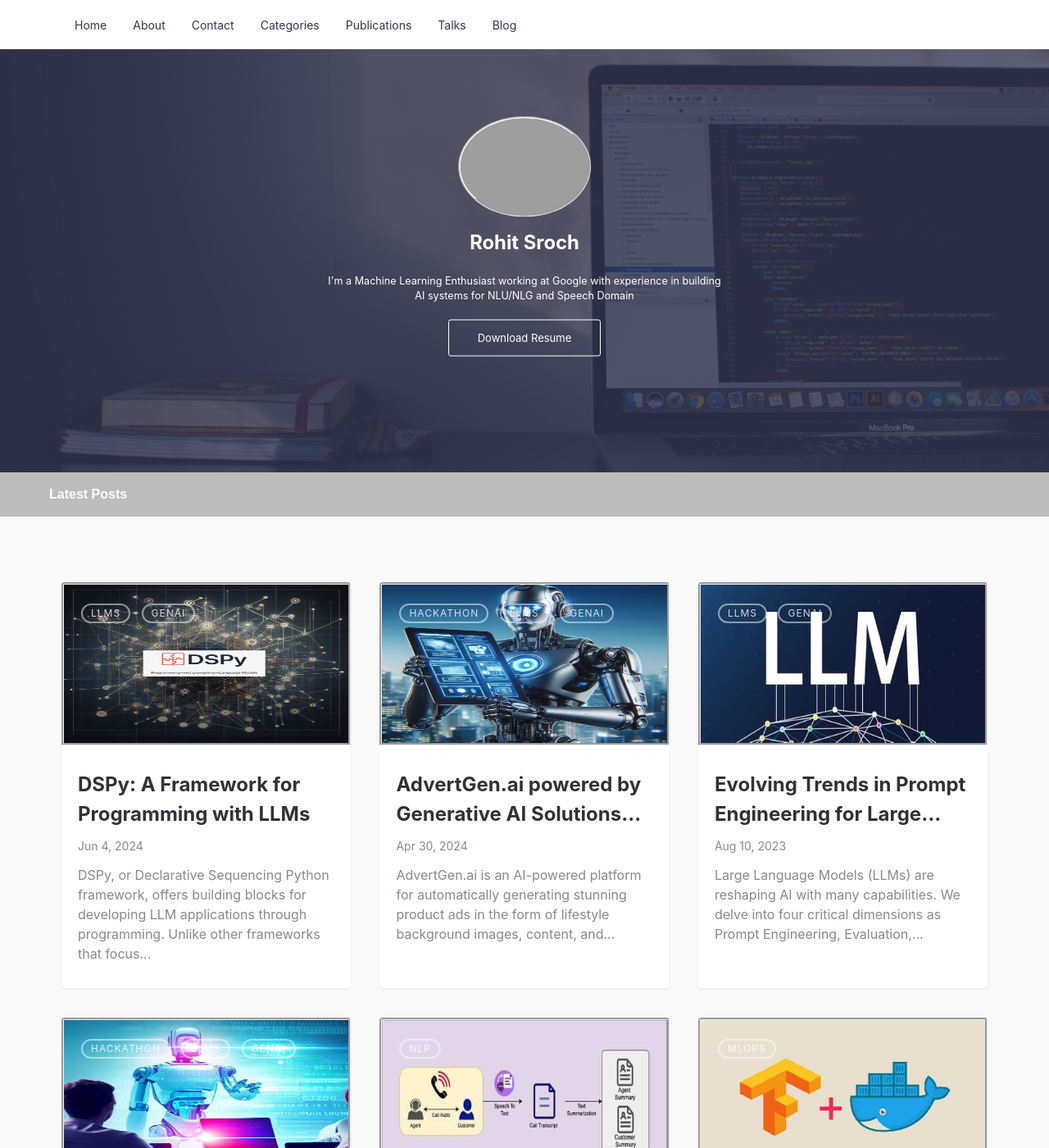
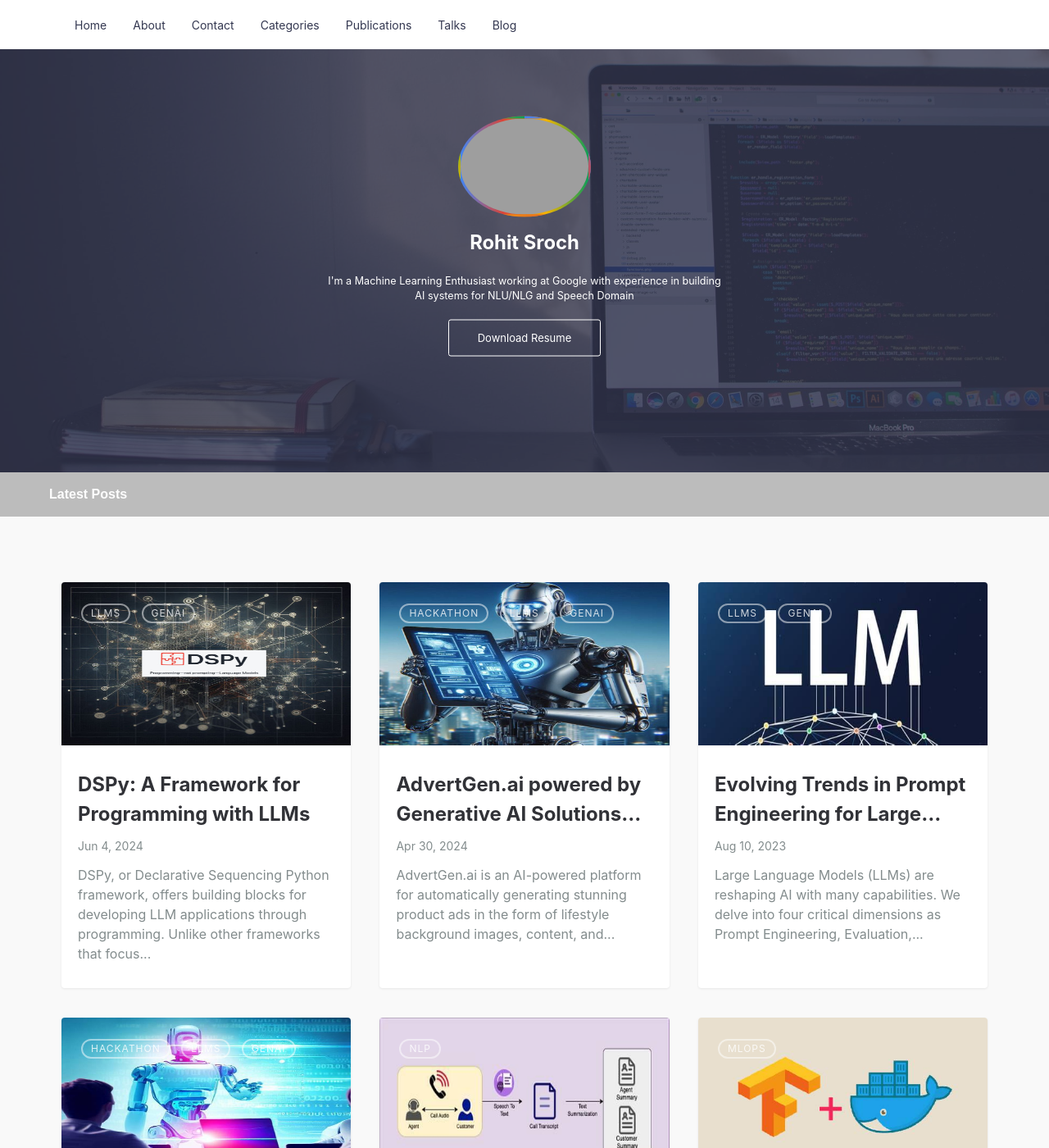
Before and after one commit to rohitsroch/rohitsroch.github.io, a Jekyll site: the page built from index.md, in a window 1280 px wide and 1400 px high. Shown: the whole window at 82% size. Built offline with Jekyll 4.4.1, drawn with Linux system fonts in a browser that asks for light colours.

Commit message:
bump to latest

```diff
--- a/assets/css/main.css
+++ b/assets/css/main.css
@@ -115,7 +115,7 @@
 }
 
 img {
-    border-style: groove;
+    border-style: none;
 }
 
 svg:not(:root) {
@@ -1554,13 +1554,20 @@
 }
 
 .hero__wrap .hero__avatar {
-    width:28%;
-    height:28%;
+    width: 28%;
+    height: 28%;
     display: block;
     margin-left: auto;
     margin-right: auto;
     border-radius: 50%;
-}
+    border-style: groove;
+    border-image: conic-gradient(
+        #4285F4, #DB4437, #F4B400, #0F9D58
+    ) 2;
+    background: -webkit-gradient(left, #4285F4, #DB4437, #F4B400, #0F9D58);
+    background: linear-gradient(to right, #4285F4, #DB4437, #F4B400, #0F9D58);
+}
+
 
 @media only screen and (min-width: 48em) {
     .hero__wrap .hero__avatar {
@@ -1570,6 +1577,12 @@
         margin-left: auto;
         margin-right: auto;
         border-radius: 50%;
+        border-style: groove;
+        border-image: conic-gradient(
+        #4285F4, #DB4437, #F4B400, #0F9D58
+        ) 2;
+        background: -webkit-gradient(left, #4285F4, #DB4437, #F4B400, #0F9D58);
+        background: linear-gradient(to right, #4285F4, #DB4437, #F4B400, #0F9D58);
     }
 }
 
```
